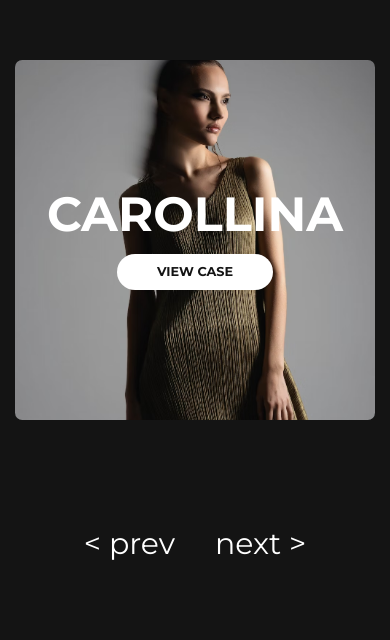
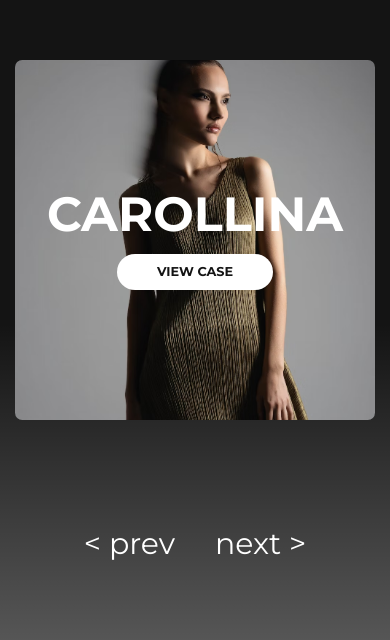
Before and after one commit to imsykim1130/gsap-components-example, a Next.js app: page /carousel/2 in a window 390 px wide. Shown: the part 182-822 px from the top of the page. Built offline with nearby package versions, Linux system fonts and the light colour scheme.

Commit message:
fix: 모바일 반응형 개선 및 회전 인덱스 변경 로직 수정

```diff
--- a/src/app/carousel/2/page.tsx
+++ b/src/app/carousel/2/page.tsx
@@ -7,11 +7,14 @@ import Link from "next/link";
 
 import { cards } from "./(constants)";
 import Card from "./(components)/Card";
+import useMediaQuery from "./(hooks)/useMediaQuery";
 
 const Page = () => {
   const containerRef = useRef<HTMLDivElement>(null);
   const carouselRef = useRef<HTMLDivElement>(null);
   const [index, setIndex] = useState<number>(0);
+  const [clicked, setClicked] = useState<boolean>(false);
+  const isMobile = useMediaQuery("(max-width: 768px)");
 
   const dragRef = useRef<{
     start: number | null;
@@ -54,13 +57,14 @@ const Page = () => {
     const prevMove = dragRef.current.prev - dragRef.current.start;
     const nowMove = e.clientX - dragRef.current.start;
 
-    const newr = dragRef.current.rotated - (prevMove - nowMove) * 0.1;
+    const times = isMobile ? 0.3 : 0.2;
+
+    const newr = dragRef.current.rotated - (prevMove - nowMove) * times;
 
     dragRef.current.prev = e.clientX;
     dragRef.current.rotated = newr;
 
     gsap.to(carouselRef.current, {
-      duration: 0.3,
       ease: "none",
       rotateY: newr,
     });
@@ -71,6 +75,9 @@ const Page = () => {
       rotateY: newRotate,
       duration: 0.8,
       ease: "expo",
+      onStart() {
+        changeIndex(cards.length, newRotate);
+      },
       onComplete() {
         dragRef.current.rotated = newRotate;
         dragRef.current.snapRotated = newRotate;
@@ -78,14 +85,13 @@ const Page = () => {
     });
   });
 
-  const changeIndex = (
-    newRotate: number,
-    cardCount: number,
-    stepAngle: number
-  ) => {
-    if (dragRef.current.snapRotated !== newRotate) {
+  const changeIndex = (cardCount: number, finalRotated: number) => {
+    const stepAngle = 360 / cardCount;
+
+    // 이전 회전 각도와 현재 각도를 비교하여 인덱스 변경
+    if (dragRef.current.snapRotated !== finalRotated) {
       const changedIndex =
-        -(newRotate - dragRef.current.snapRotated) / stepAngle;
+        -(finalRotated - dragRef.current.snapRotated) / stepAngle;
 
       setIndex((index) => {
         const newIndex = gsap.utils.wrap(0, cardCount, index + changedIndex);
@@ -96,7 +102,7 @@ const Page = () => {
 
   // effect
   useEffect(() => {
-    const el = carouselRef.current;
+    const el = containerRef.current;
     if (!el) return;
 
     gsap.utils.toArray<HTMLDivElement>(".carousel-2-card").forEach((el, i) => {
@@ -109,13 +115,15 @@ const Page = () => {
       el.setPointerCapture(e.pointerId); // move/up 요소로 고정 캡처
       dragRef.current.start = e.clientX;
       dragRef.current.prev = e.clientX;
+      setClicked(true);
     };
 
     const onPointerMove = (e: PointerEvent) => {
       if (!el.hasPointerCapture?.(e.pointerId)) return;
       if (e.buttons === 0) return onPointerUp(e);
       if (dragRef.current.start === null) return;
-      rotateCarousel(e as unknown as MouseEvent);
+
+      rotateCarousel(e);
     };
 
     const onPointerUp = (e: PointerEvent) => {
@@ -124,6 +132,7 @@ const Page = () => {
 
       dragRef.current.start = null;
       dragRef.current.prev = null;
+      setClicked(false);
 
       const stepAngle = 360 / cards.length;
       const rotated = gsap.getProperty(
@@ -134,7 +143,6 @@ const Page = () => {
       const snapRotate = steps * stepAngle;
 
       snapCard(snapRotate);
-      changeIndex(snapRotate, cards.length, stepAngle);
     };
 
     el.addEventListener("pointerdown", onPointerDown);
@@ -148,7 +156,7 @@ const Page = () => {
       el.removeEventListener("pointerup", onPointerUp);
       el.removeEventListener("pointercancel", onPointerUp);
     };
-  }, []);
+  }, [rotateCarousel, snapCard]);
 
   useGSAP(() => {
     // title animation
@@ -163,14 +171,25 @@ const Page = () => {
 
   return (
     <main
-      ref={containerRef}
-      className={`bg-black w-full h-screen overflow-hidden flex flex-col justify-center items-center  font-montserrat perspective-[900px]`}
+      className={`bg-black w-full h-screen overflow-hidden flex flex-col justify-center items-center font-montserrat perspective-[900px]`}
     >
+      <div className="absolute bottom-0 left-0 w-full h-[40vh] bg-gradient-to-t from-white to-white/0 opacity-30"></div>
+
       {/* cards */}
-      <div ref={carouselRef} className="transform-3d relative w-full h-[50vh]">
-        {cards.map((card) => (
-          <Card key={card.img} zIndex={card.zIndex} img={card.img} />
-        ))}
+      <div
+        ref={containerRef}
+        className={`transform-3d relative w-full h-[50vh] ${
+          clicked ? "cursor-grabbing" : "cursor-grab"
+        }`}
+      >
+        <div
+          ref={carouselRef}
+          className="transform-3d absolute inset-0 select-none"
+        >
+          {cards.map((card) => (
+            <Card key={card.img} zIndex={card.zIndex} img={card.img} />
+          ))}
+        </div>
       </div>
 
       <div className="absolute z-40 text-white flex flex-col gap-4 items-center ">
```
